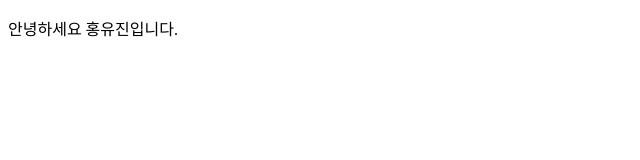
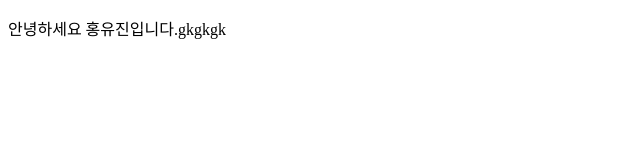
Before and after one commit to youjin-hong/11_team_test_repo, a React (Vite) app: page / in a window 1280 px wide. Shown: the top 160 px of the page, without its empty margins (0-640 px from the left). Built offline with nearby package versions, Linux system fonts and the light colour scheme.

Commit message:
⚡️ 신기하네요
신기하다

```diff
--- a/src/App.tsx
+++ b/src/App.tsx
@@ -7,7 +7,7 @@ function App() {
 
   return (
     <>
-      <p>안녕하세요 홍유진입니다.</p>
+      <p>안녕하세요 홍유진입니다.gkgkgk</p>
     </>
   );
 }
```
